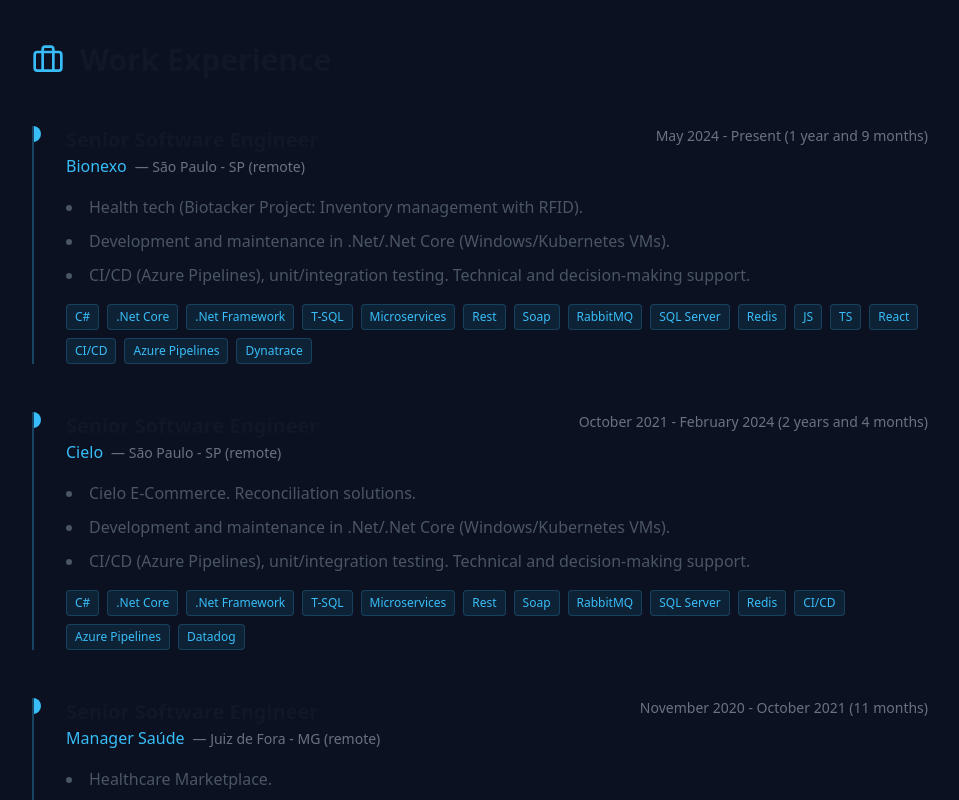
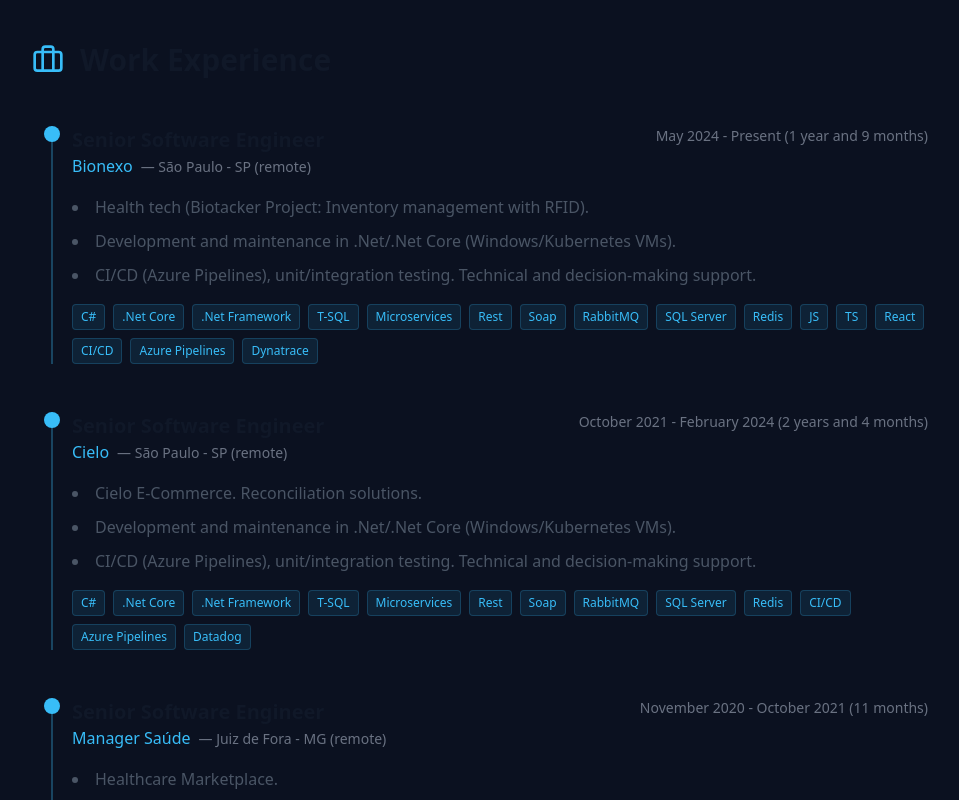
Before and after one commit to daniloitagyba/interactive-resume, a React (Vite) app: page / in a window 1280 px wide. Shown: the part 1340-2140 px from the top of the page, without its empty margins (160-1119 px from the left). Built offline with nearby package versions, Linux system fonts and the light colour scheme.

Commit message:
style: update Experience component styles and add timeline visuals

```diff
--- a/src/components/Experience.tsx
+++ b/src/components/Experience.tsx
@@ -56,9 +56,13 @@
                     opacity: { duration: 0.2 }
                   }
                 }}
-                className="relative pl-8 border-l-2 border-accent/30 hover:border-accent transition-colors overflow-hidden"
+                className="relative pl-10 overflow-hidden group"
               >
-                <div className="absolute -left-[9px] top-0 w-4 h-4 rounded-full bg-accent" />
+                {/* Vertical Line */}
+                <div className="absolute left-[19px] top-0 bottom-0 w-0.5 bg-accent/30 group-hover:bg-accent transition-colors" />
+
+                {/* Timeline Circle */}
+                <div className="absolute left-[12px] top-0 w-4 h-4 rounded-full bg-accent z-10 scale-100 group-hover:scale-110 transition-transform" />
 
                 <div className="flex flex-col md:flex-row md:justify-between md:items-start mb-4">
                   <div>
```
Also changed, not shown: 1 other file (tests, documents, lock files or other folders).
